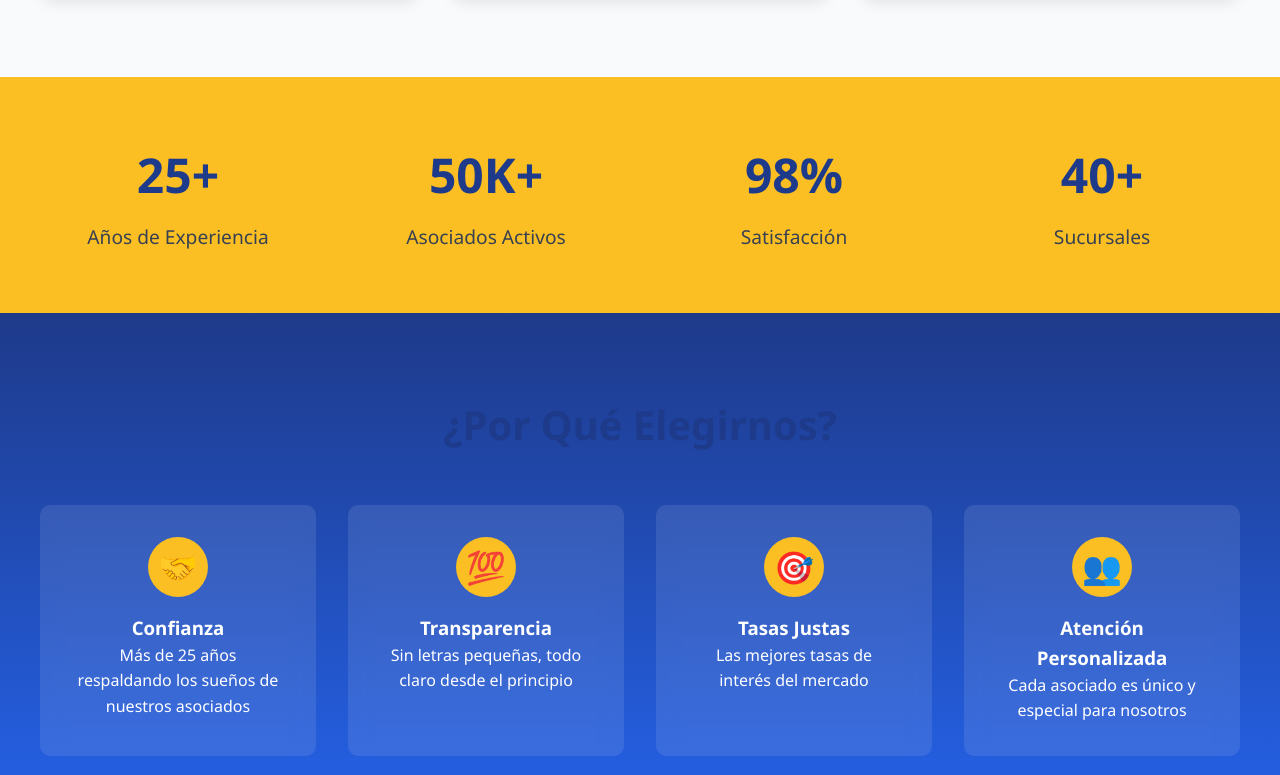
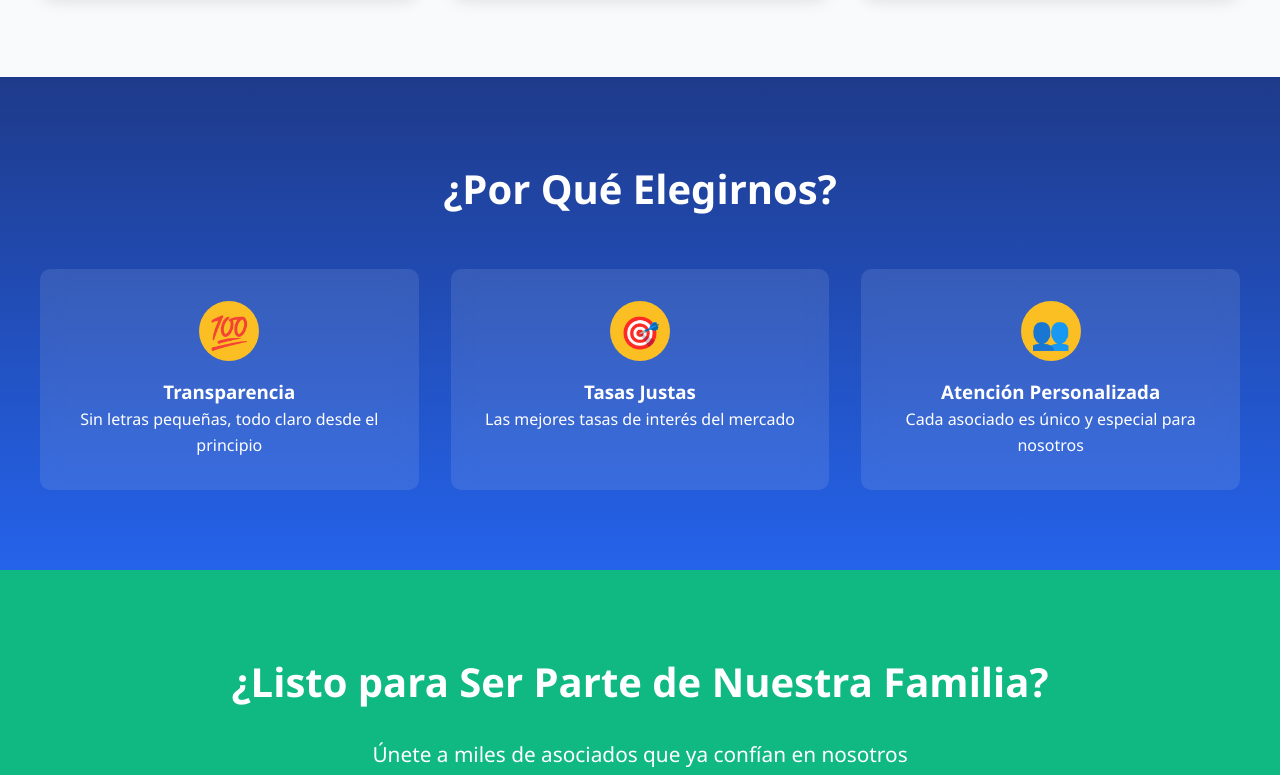
Before and after one commit to juanaguzman123/juanaguzman123.github.io, a plain HTML site: page index.html in a window 1280 px wide. Shown: the part 1328-2103 px from the top of the page. Drawn offline with Linux system fonts and the light colour scheme.

Commit message:
Update index.html

```diff
--- a/index.html
+++ b/index.html
@@ -143,7 +143,7 @@
         .section-title {
             text-align: center;
             font-size: 2.5rem;
-            color: #1e3a8a;
+            color: white;
             margin-bottom: 3rem;
         }
 
@@ -221,31 +221,6 @@
             justify-content: center;
             font-size: 2rem;
             margin-bottom: 1rem;
-        }
-
-        /* Stats Section */
-        .stats {
-            padding: 60px 20px;
-            background: #fbbf24;
-        }
-
-        .stats-grid {
-            display: grid;
-            grid-template-columns: repeat(auto-fit, minmax(200px, 1fr));
-            gap: 2rem;
-            text-align: center;
-        }
-
-        .stat-item h3 {
-            font-size: 3rem;
-            color: #1e3a8a;
-            margin-bottom: 0.5rem;
-        }
-
-        .stat-item p {
-            font-size: 1.2rem;
-            color: #374151;
-            font-weight: 500;
         }
 
         /* CTA Section */
@@ -395,40 +370,14 @@
         </div>
     </section>
 
-    <!-- Stats Section -->
-    <section class="stats">
-        <div class="container">
-            <div class="stats-grid">
-                <div class="stat-item">
-                    <h3>25+</h3>
-                    <p>Años de Experiencia</p>
-                </div>
-                <div class="stat-item">
-                    <h3>50K+</h3>
-                    <p>Asociados Activos</p>
-                </div>
-                <div class="stat-item">
-                    <h3>98%</h3>
-                    <p>Satisfacción</p>
-                </div>
-                <div class="stat-item">
-                    <h3>40+</h3>
-                    <p>Sucursales</p>
-                </div>
-            </div>
-        </div>
-    </section>
+
 
     <!-- Benefits Section -->
     <section class="benefits" id="beneficios">
         <div class="container">
             <h2 class="section-title">¿Por Qué Elegirnos?</h2>
             <div class="benefits-grid">
-                <div class="benefit-item">
-                    <div class="benefit-icon">🤝</div>
-                    <h3>Confianza</h3>
-                    <p>Más de 25 años respaldando los sueños de nuestros asociados</p>
-                </div>
+
                 <div class="benefit-item">
                     <div class="benefit-icon">💯</div>
                     <h3>Transparencia</h3>
```
